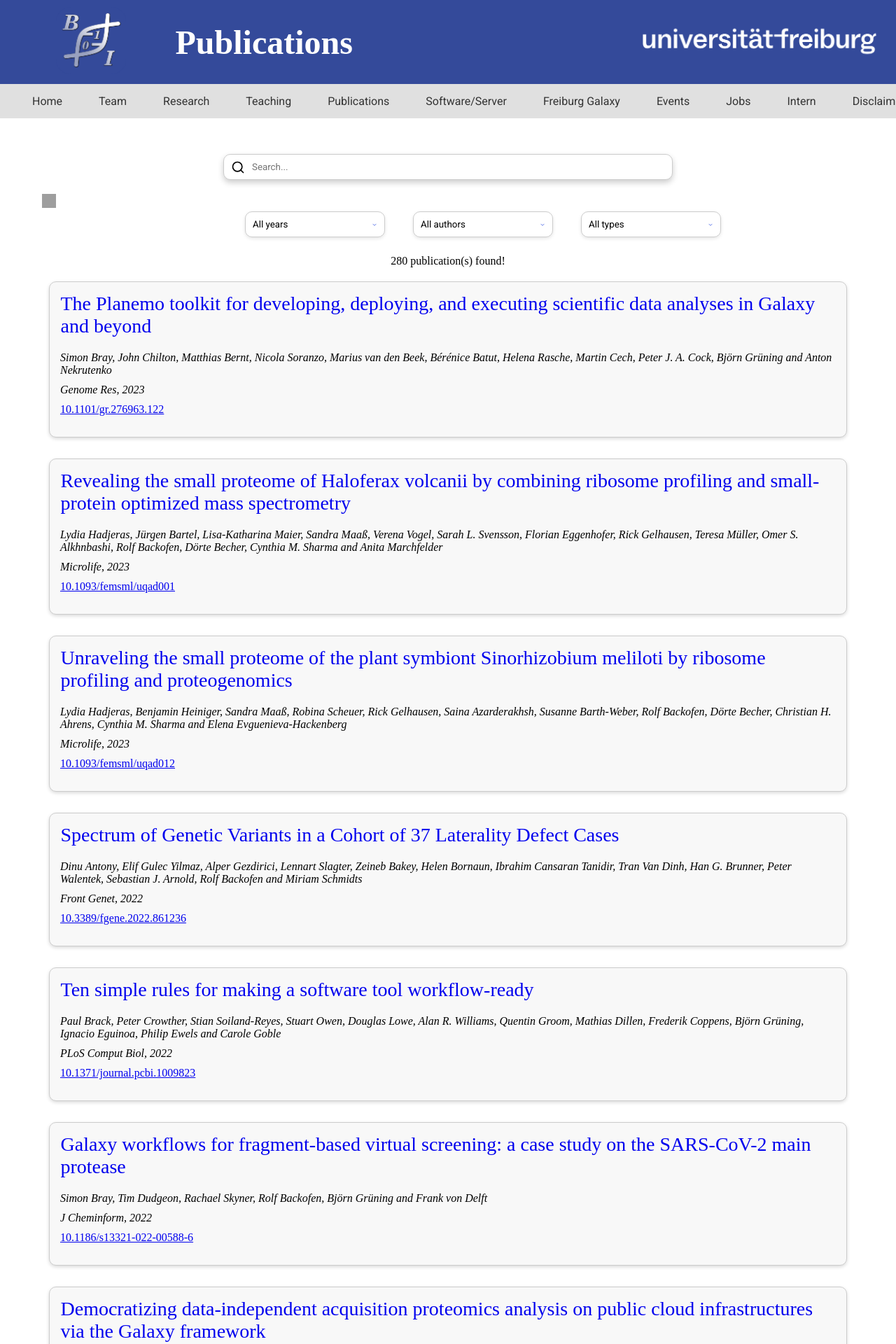
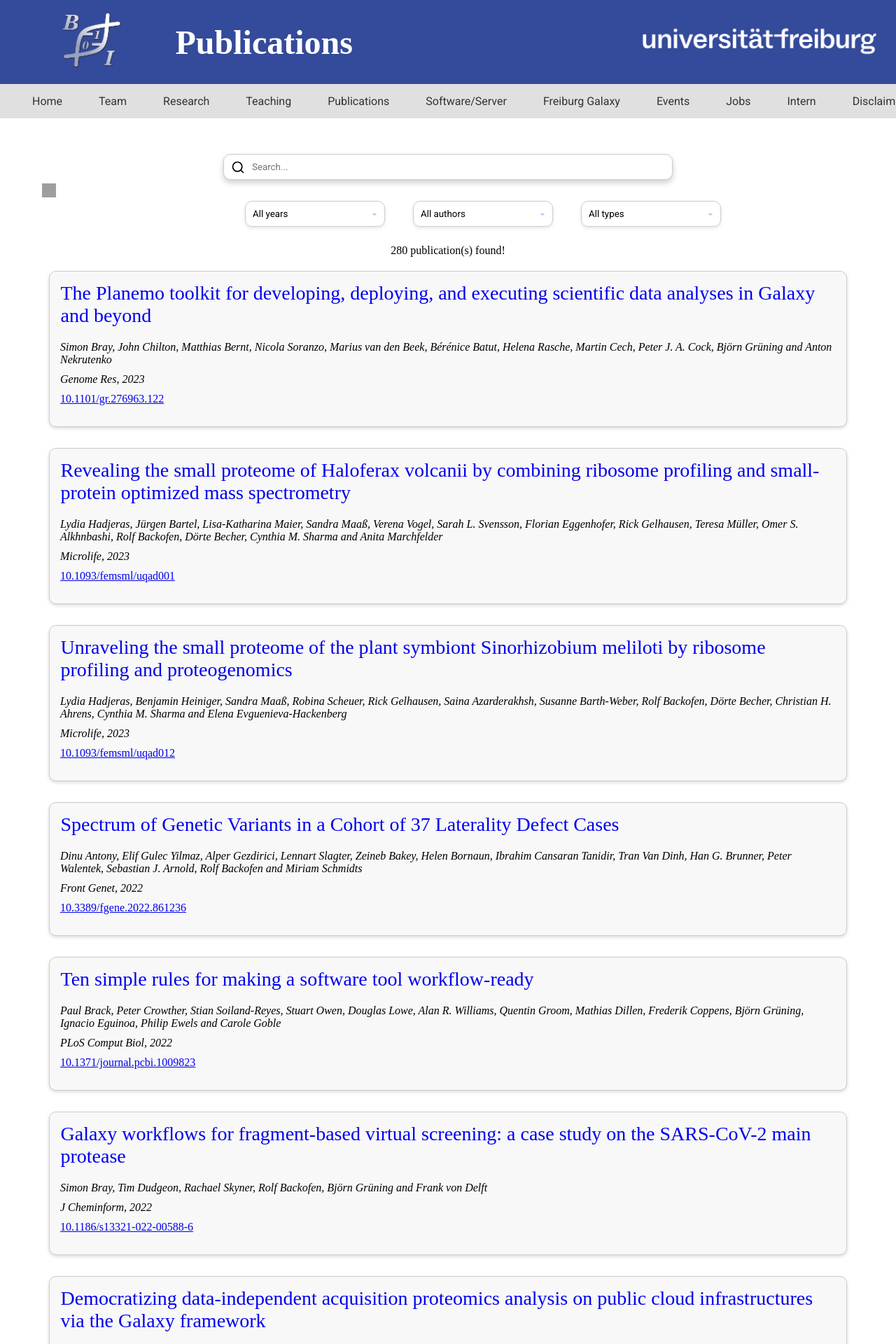
Before and after one commit to RickGelhausen/webtests, a Jekyll site: the page built from docs/publications.md, in a window 1280 px wide. Shown: the top 1920 px of the page at 70% size. Built offline with Jekyll 4.4.1, drawn with Linux system fonts in a browser that asks for light colours; grey boxes are pictures that could not be loaded.

Commit message:
debugging list

```diff
--- a/_sass/publication.scss
+++ b/_sass/publication.scss
@@ -6,7 +6,10 @@
 #search-bar {
     display: block;
     width: 50%;
-    margin: 20px auto;
+    margin-top: 15px;
+    margin-bottom: 5px;
+    margin-left: auto;
+    margin-right: auto;
     padding: 10px;
     font-family: 'Roboto', sans-serif;
     background-color: white;
@@ -75,6 +78,7 @@
     margin-left: 10px;
     width: 20px;
     height: 20px;
+    background-color: red; /* Temporary color to check if button is displayed */
     background-image: url("{{ site.baseurl }}/assets/images/reset.png");
     cursor: pointer;
     transition: transform 0.3s;
```
